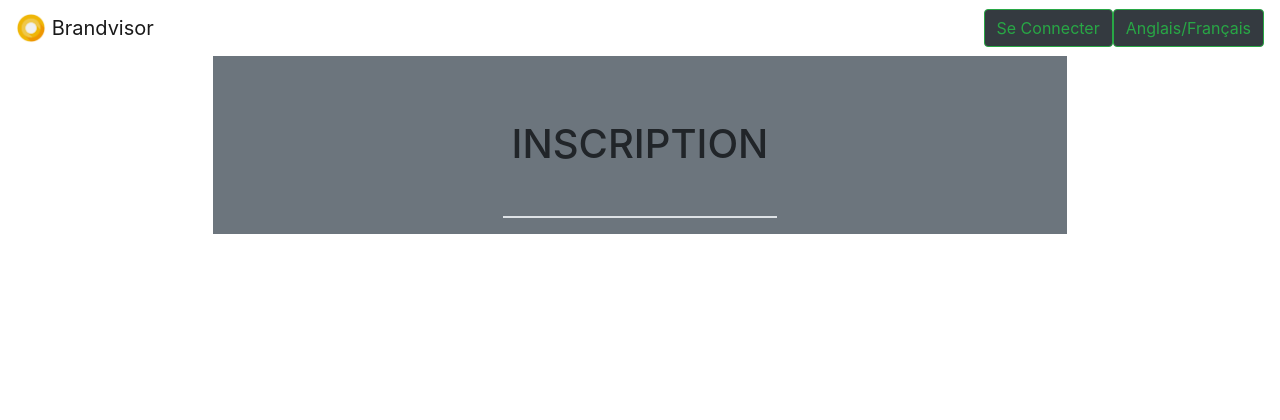
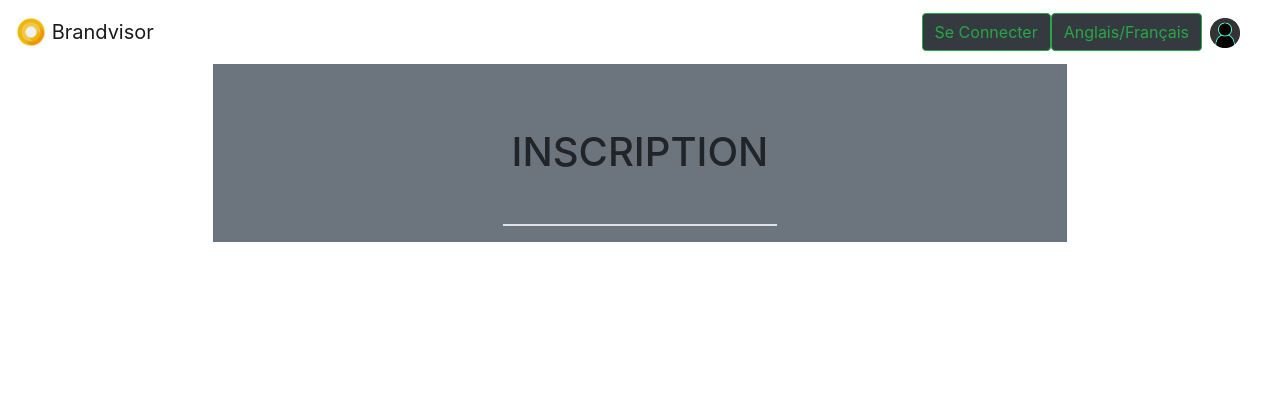
Before and after one commit to VictorSvenn/Brandvisor, a Symfony app: template templates/registration/form.html.twig in a window 1280 px wide. Shown: the top 420 px of the page. Run offline with Twig, Linux system fonts and the light colour scheme; the template is opened without the code that fills it, so the values that code supplies are empty; some libraries are stand-ins or nearby versions.

Commit message:
Ajouts navbar + mise en place page home

```diff
--- a/src/Controller/SecurityController.php
+++ b/src/Controller/SecurityController.php
@@ -18,8 +18,8 @@ class SecurityController extends AbstractController
      */
     public function index(): Response
     {
-        #//TODO : CREER PAGE D'ACCUEIL
-        return $this->redirectToRoute('app_login');
+
+        return $this->render('/home/home.html.twig');
     }
 
     /**
--- a/templates/base.html.twig
+++ b/templates/base.html.twig
@@ -15,14 +15,22 @@
 
     {% block head %}
         <nav class="navbar navbar-light sticky-top lightGreen">
-            <a class="navbar-brand" href="#">
-                <img src={{ asset( 'images/Android_O_Preview_Logo.png' ) }} width="30" height="30"
+            <a class="navbar-brand" href="/">
+                <img src="{{ asset( 'images/Android_O_Preview_Logo.png' ) }}" width="30" height="30"
                      class="d-inline-block align-top" alt="">
                 Brandvisor
             </a>
             <form class="form-inline">
-                <button class="btn btn-outline-success my-2 my-sm-0 bg-dark" type="submit">Se Connecter</button>
-                <button class="btn btn-outline-success my-2 my-sm-0 bg-dark" type="submit">Anglais/Français</button>
+                {% if app.user %}
+                    <a href="{{ path ('app_logout') }}" class="btn btn-outline-success my-2 my-sm-0 bg-dark" type="submit">Se déconnecter</a>
+                {% else %}
+                    <a href="{{ path ('app_login') }}" class="btn btn-outline-success my-2 my-sm-0 bg-dark" type="submit">Se Connecter</a>
+                {% endif %}
+                <a href="#" class="btn btn-outline-success my-2 my-sm-0 bg-dark" type="submit">Anglais/Français</a>
+                <a class="navbar-brand p-2" href="#">
+                    <img src="{{ asset('images/User_Avatar_2.png') }}" width="30" height="30"
+                         alt="MyAccount">
+                </a>
             </form>
         </nav>
     {% endblock %}
```
Also changed, not shown: templates/home/home.html.twig (+32 -0 lines), assets/images/User_Avatar_2.png (added), public/images/User_Avatar_2.png (added).
